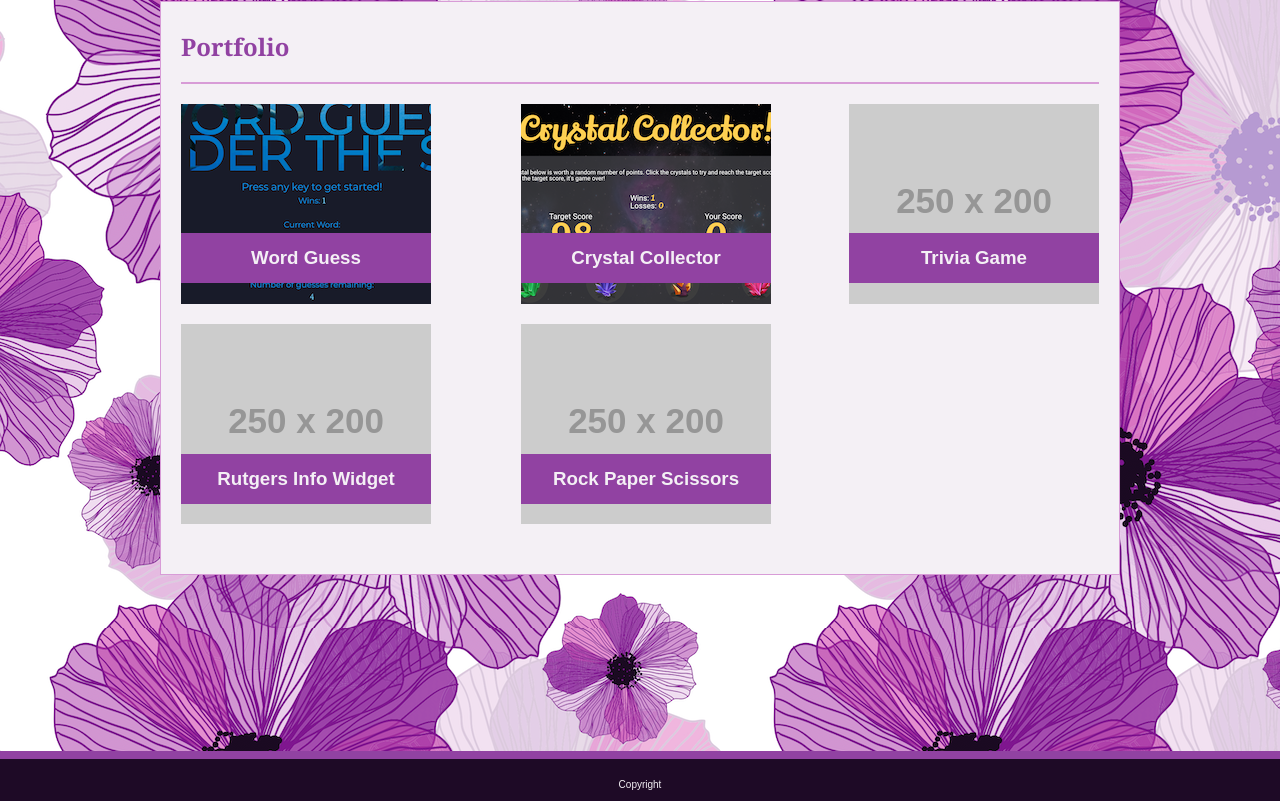
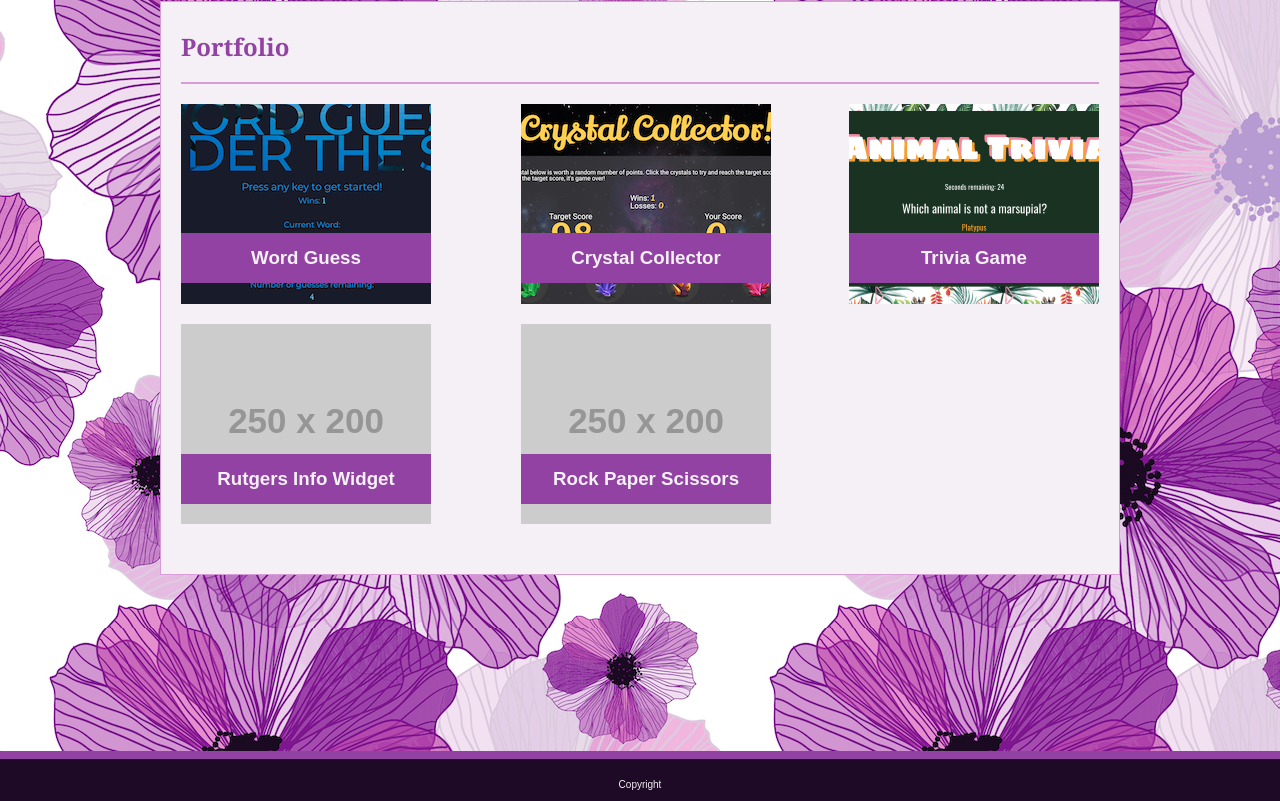
Before and after one commit to kmstern4/Responsive-Portfolio, a plain HTML site: page portfolio.html in a window 1280 px wide. Shown: the part 91-892 px from the top of the page. Drawn offline with Linux system fonts and the light colour scheme; placeholder pictures from the web are drawn by us.

Commit message:
updated portfolio page for trivia game

```diff
--- a/portfolio.html
+++ b/portfolio.html
@@ -32,8 +32,9 @@
                         <img src="Assets/Images/crystal.png" id="holder2">
                         <h3 id="rpg">Crystal Collector</h3></a>
 
-                        <img src="https://via.placeholder.com/250x200" id="holder3">
-                        <h3 id="trivia">Trivia Game</h3>
+                        <a class="portLink" href="https://kmstern4.github.io/TriviaGame/" target="_blank">
+                        <img src="Assets/Images/trivia.png" id="holder3">
+                        <h3 id="trivia">Trivia Game</h3></a>
 
                         <img src="https://via.placeholder.com/250x200" id="holder4">
                         <h3 id="widget">Rutgers Info Widget</h3>
```
Also changed, not shown: Assets/Images/trivia.png (added), 2 other files.
